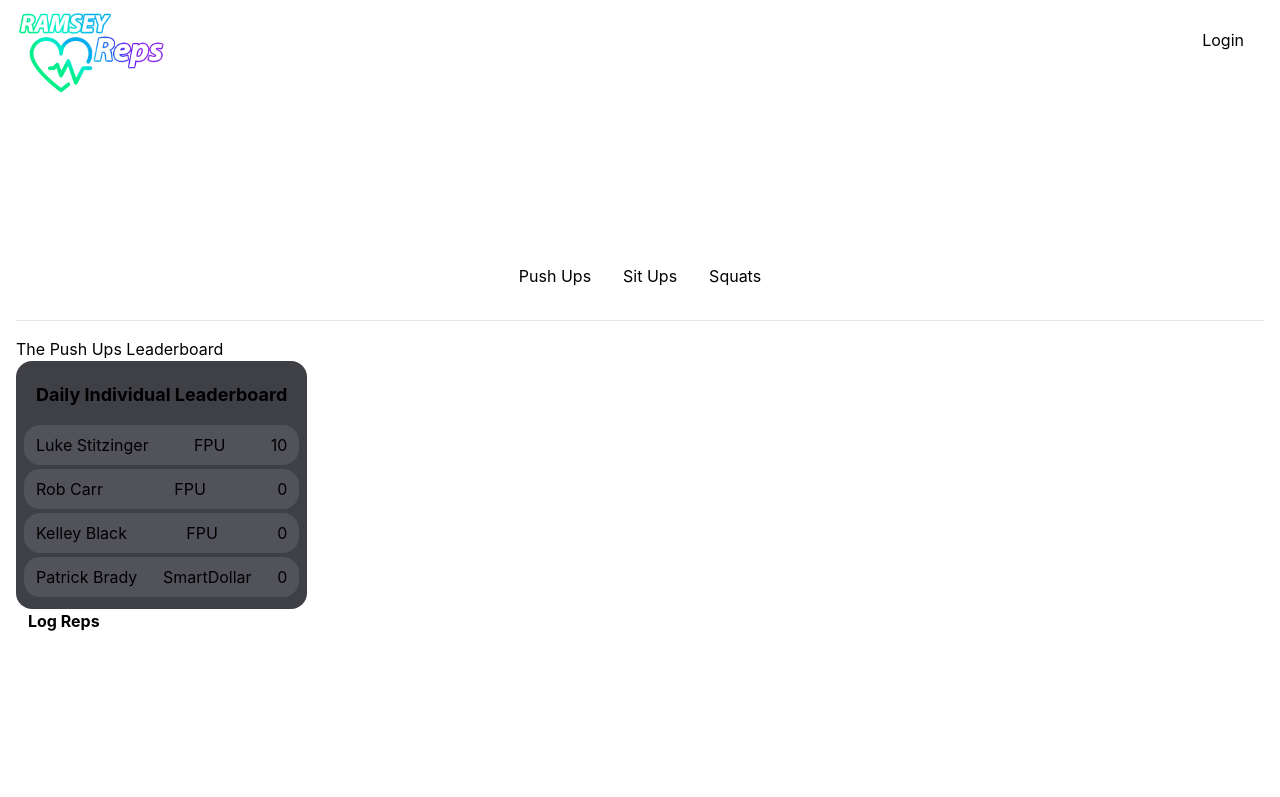
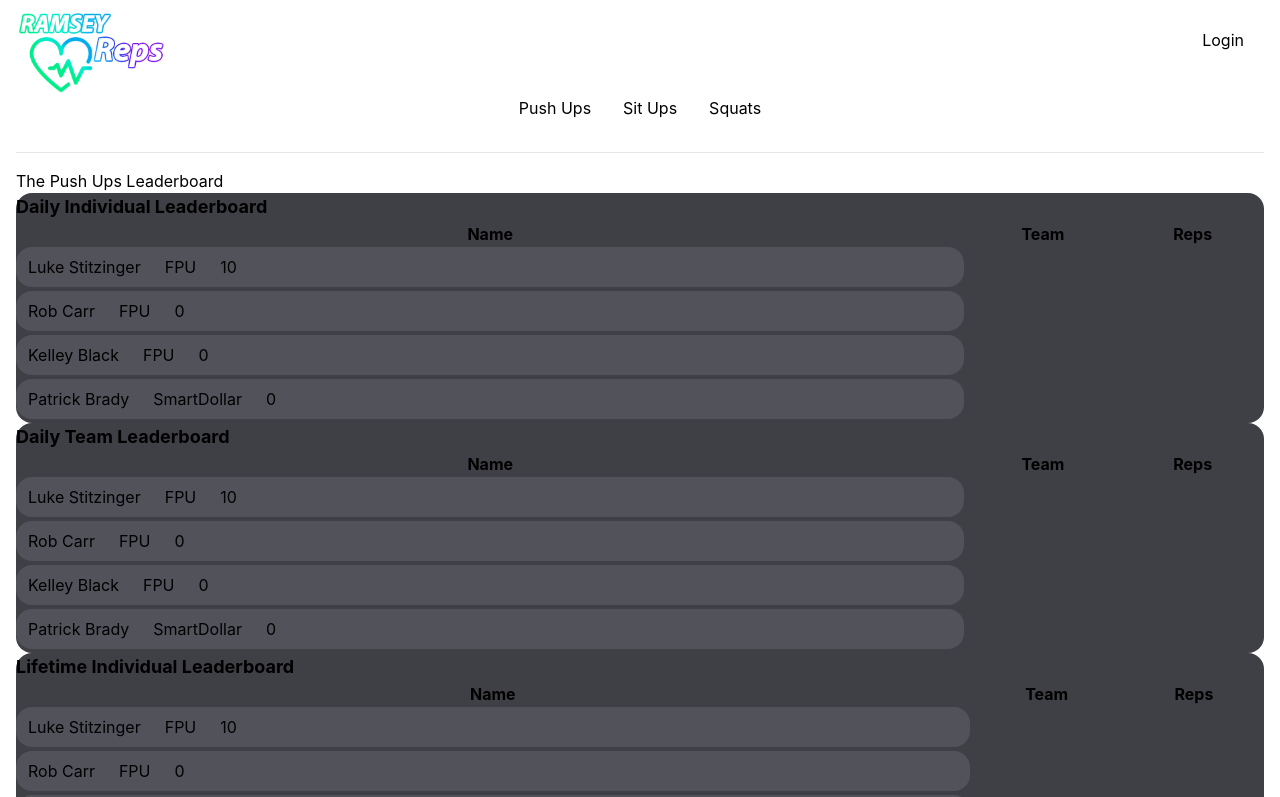
Before and after one commit to benroasting/ramsey-reps-next, a Next.js app: page / in a window 1280 px wide. Shown: the top 797 px of the page. Built offline with nearby package versions, Linux system fonts and the light colour scheme.

Commit message:
first shot at adding tables

```diff
--- a/components/Board.tsx
+++ b/components/Board.tsx
@@ -15,12 +15,21 @@ export type BoardProps = {
 const Board = ({ rows, title }: BoardProps) => {
   // TODO: Convert this to <table /> with <th />
   return (
-    <div className=" bg-zinc-700 rounded-2xl p-2">
-      <div className="p-3 font-bold text-lg mb-1">{title}</div>
-      {rows.map(({ user, sets }) => {
-        return <BoardTile user={user} sets={sets} key={user.externalId} />;
-      })}
-    </div>
+    <table className=" bg-zinc-700 rounded-2xl p-2">
+      <thead>
+        <tr className="p-3 font-bold text-lg mb-1">{title}</tr>
+        <tr>
+          <th>Name</th>
+          <th>Team</th>
+          <th>Reps</th>
+        </tr>
+      </thead>
+      <tbody>
+        {rows.map(({ user, sets }) => {
+          return <BoardTile user={user} sets={sets} key={user.externalId} />;
+        })}
+      </tbody>
+    </table>
   );
 };
 
--- a/components/BoardTile.tsx
+++ b/components/BoardTile.tsx
@@ -11,11 +11,11 @@ const BoardTile = ({ user, sets }: BoardTileProps) => {
 
   // TODO: Convert these to <tr />
   return (
-    <div className="flex flex-row items-center justify-between bg-zinc-600 rounded-2xl mb-1">
+    <tr className="flex flex-row items-center  bg-zinc-600 rounded-2xl mb-1">
       <h3 className="my-2 mx-3">{user.name()}</h3>
       <h3 className="mx-3">{user.team().name}</h3>
       <h3 className="mx-3">{reps}</h3>
-    </div>
+    </tr>
   );
 };
 
--- a/components/Tabs.tsx
+++ b/components/Tabs.tsx
@@ -15,7 +15,7 @@ const Tabs = ({ exercises, onChange, active }: TabProps) => {
         {exercises.map((exercise) => {
           return (
             <li
-              className={clsx("m-2 p-2", {
+              className={clsx("m-2 p-2 hover:font-bold", {
                 active: exercise.equals(active),
               })}
               onClick={() => onChange(exercise)}
--- a/pages/index.tsx
+++ b/pages/index.tsx
@@ -23,8 +23,11 @@ export default function Home() {
         />
         <hr className="flex m-auto h-1 w-1/4 rounded-2xl border-0 bg-gradient-to-r from-indigo-500 via-purple-500 to-pink-500 mb-4" />
         <h1>The {exercise.name} Leaderboard</h1>
-        <div className="TabBody flex m-auto mb-3">
+        <div className="TabBody flex flex-col px-5 mb-3">
           <Board title="Daily Individual Leaderboard" rows={rows} />
+          <Board title="Daily Team Leaderboard" rows={rows} />
+          <Board title="Lifetime Individual Leaderboard" rows={rows} />
+          <Board title="Lifetime Individual Leaderboard" rows={rows} />
         </div>
         <Link
           className="rounded-2xl text-black font-bold text-2xl bg-gradient-to-b from-green-400 to-blue-500 hover:from-blue-500 hover:to-green-400 m-3 p-3"
--- a/styles/globals.css
+++ b/styles/globals.css
@@ -1,6 +1,6 @@
-@tailwind base;
-@tailwind components;
-@tailwind utilities;
+@import "tailwindcss/base";
+@import "tailwindcss/components";
+@import "tailwindcss/utilities";
 
 html,
 body {
```
